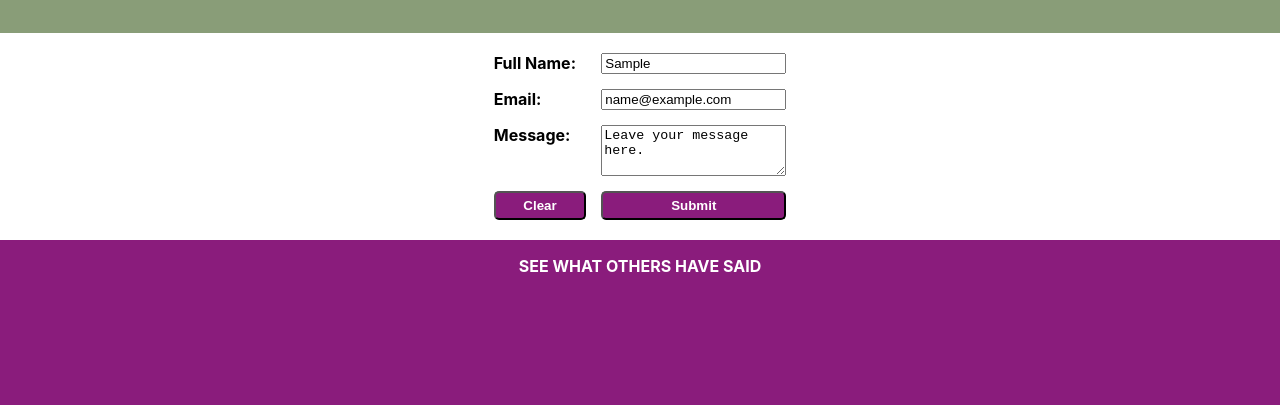
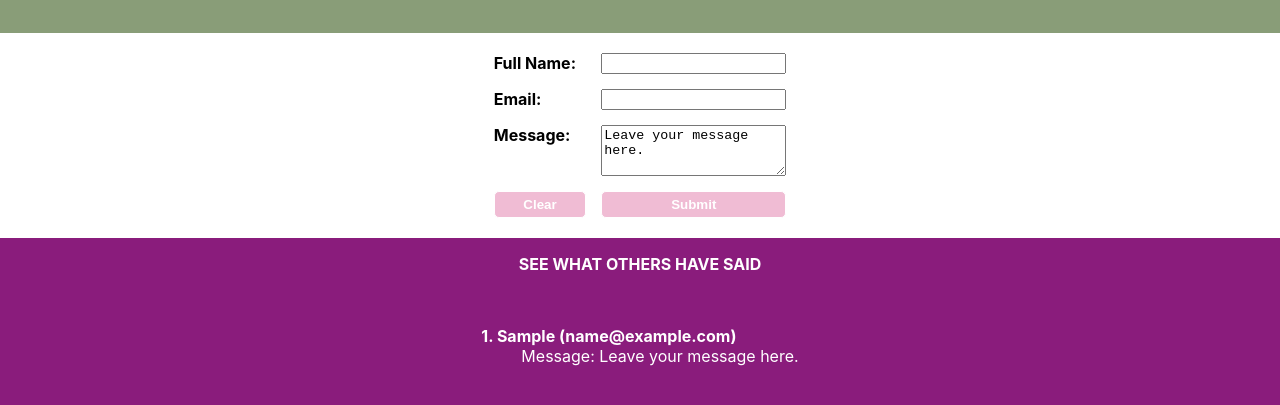
Before and after one commit to staceyjf/portfolio, a plain HTML site: page contact.html in a window 1280 px wide. Both pictures are taken after typing "Sample", "name@example.com" into the empty fields and a click on the button "Clear". Shown: the part 175-580 px from the top of the page. Drawn offline with Linux system fonts and the light colour scheme.

Commit message:
message render add on contact page

```diff
--- a/contact.html
+++ b/contact.html
@@ -53,8 +53,8 @@
    <!-- Footer -->
    <footer>
     <p>See what others have said</p>
+    <br>
     <dl id="currentMessages">
-
     </dl>
    </footer>
 
@@ -89,7 +89,48 @@
         'messages',
         JSON.stringify(currentMessages)
       )
+
+      // render the message
+      renderMessages()
+
+      // clear form
+      clearForm();
     }
+
+    function clearForm() {
+      // clear the form
+      const form = document.querySelector('.contact-form');
+      form.reset();
+   }
+
+    function renderMessages() {
+      // check for messages in message list
+      let currentMessages = [];
+
+      if (window.sessionStorage.getItem('messages')) {
+        currentMessages = JSON.parse(window.sessionStorage.getItem('messages'))
+      }
+
+      let listItems = [];
+      let listNumber = 1;
+
+      // add form message to current messages
+      currentMessages.forEach(message => {
+        let listItem = "";
+        listItem += `<dt>${listNumber}.  ${message.fullName} (${message.email})</dt>`;
+        listItem += `<dd>Message: ${message.message}</dd>`;
+        listItem += `<br>`;
+        listItems.push(listItem);
+        listNumber++;
+      })
+
+      // render message list
+      let descriptList = document.getElementById('currentMessages');
+      descriptList.innerHTML = listItems.join('');
+
+    }
+
+    renderMessages()
   </script>
 
 </body>
--- a/css/contact.css
+++ b/css/contact.css
@@ -20,16 +20,23 @@ main {
 .purple-button {
   color: white;
   font-weight: bold;
-  background-color: #8a1c7c;
+  background-color: #f0bcd4;
+  border: 1px solid ;
   border-radius: 5px;
   padding: 5px;
+}
+
+.purple-button:hover {
+  transform: translateY(-5px);
+  cursor: pointer;
 }
 
 /* Footer */
 footer {
   flex: 1;
   display: flex;
-  justify-content: center;
+  flex-direction: column;
+  align-items: center;
   margin-top: 20px;
   background-color: #8a1c7c;
   color: white;
@@ -40,3 +47,7 @@ footer > p {
   text-transform: uppercase;
   font-weight: bold;
 }
+
+dt {
+  font-weight: bolder;
+}
```
Also changed, not shown: home.html (+2 -2 lines).
